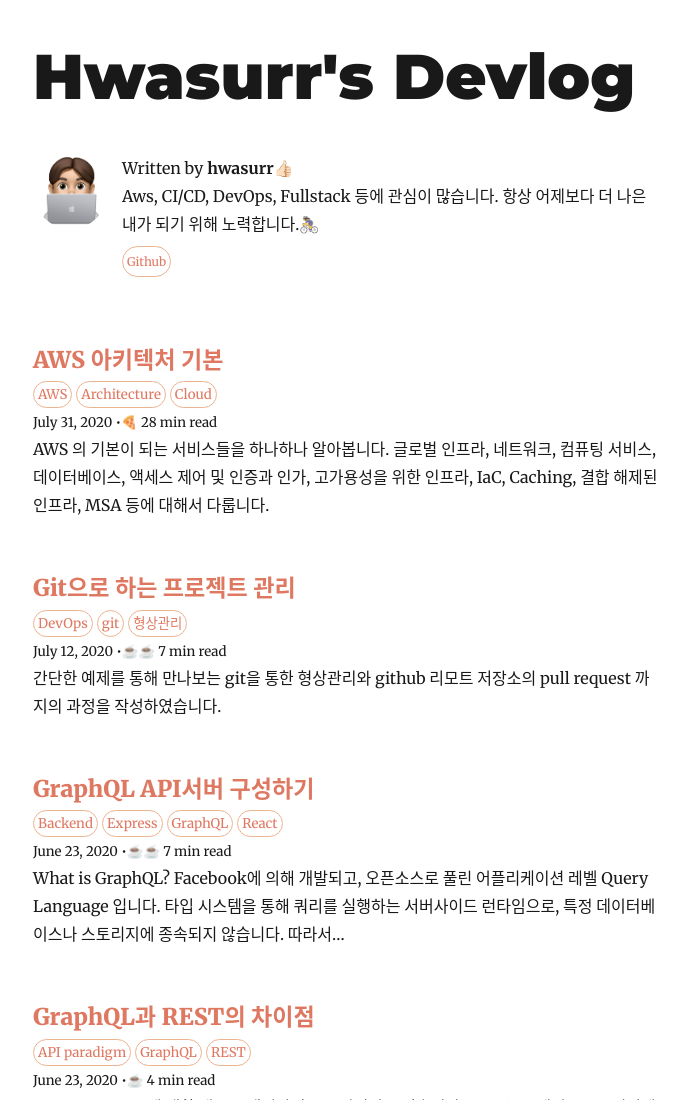
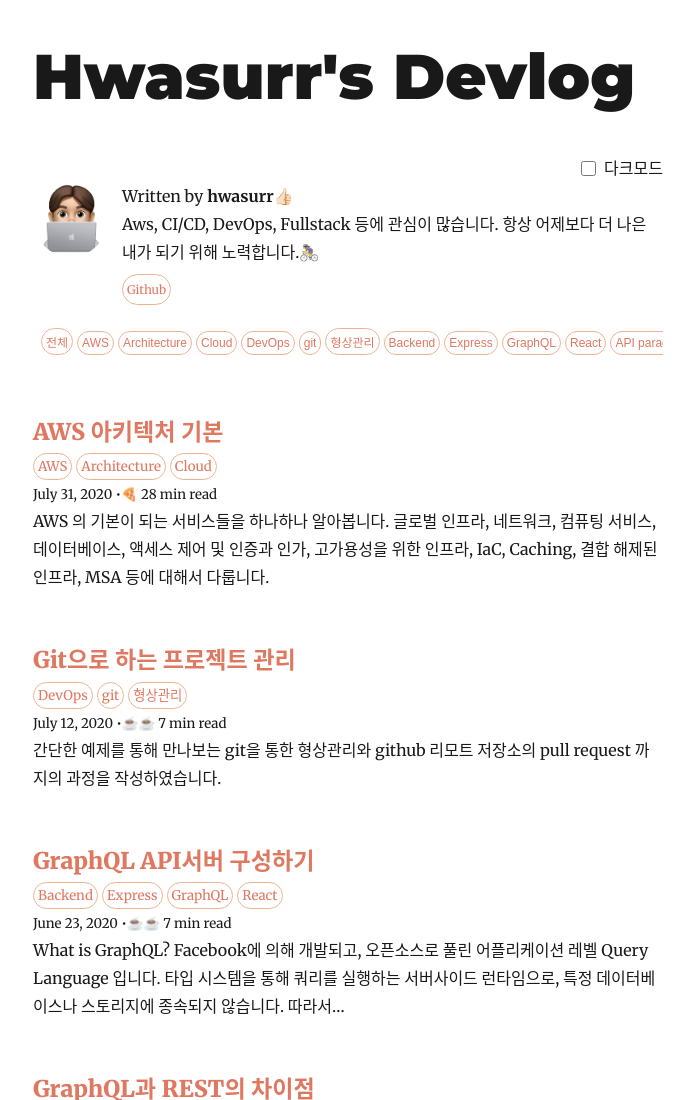
Before and after one commit to hwasurr/gatsby-blog, a Gatsby site: page / in a window 1280 px wide. Shown: the top 1100 px of the page, without its empty margins (292-986 px from the left). Built offline with nearby package versions, Linux system fonts and the light colour scheme; Gatsby itself is replaced by a stand-in of ours; some packages are replaced by stand-ins of ours; a web font is replaced by a local one.

Commit message:
다크모드 추가 + 태그 필터링 추가

```diff
--- a/package.json
+++ b/package.json
@@ -36,6 +36,7 @@
     "gatsby-transformer-sharp": "^2.4.6",
     "gh-pages": "^2.2.0",
     "prismjs": "^1.19.0",
+    "prop-types": "^15.7.2",
     "react": "^16.12.0",
     "react-dom": "^16.12.0",
     "react-helmet": "^5.2.1",
--- a/src/components/bio.tsx
+++ b/src/components/bio.tsx
@@ -40,7 +40,7 @@ const Bio = (): JSX.Element => {
     <div
       style={{
         display: 'flex',
-        marginBottom: rhythm(2.5),
+        marginBottom: rhythm(1 / 2),
       }}
     >
       <Image
--- /dev/null
+++ b/src/components/tagFilter.tsx
@@ -0,0 +1,76 @@
+import React, { useState } from 'react';
+
+export interface TagFilterProps {
+  posts: any;
+  handleSelectedTag: () => void;
+}
+export default function TagFilter({
+  posts,
+  handleSelectedTag
+}): JSX.Element {
+  const SCROLL_SPEED = 2;
+
+  function getAllTags(): string[] {
+    const allTags = ['전체'];
+    posts.forEach(({ node }) => {
+      const { tags } = node.frontmatter;
+
+      tags.forEach((tag) => {
+        if (!allTags.includes(tag)) {
+          allTags.push(tag);
+        }
+      });
+    });
+    return allTags;
+  }
+
+  const [active, setActive] = useState<boolean>(false);
+  const [startX, setStartX] = useState<number>();
+  const [scrollLeft, setScrollLeft] = useState<number>();
+
+  if (posts.length > 0) {
+    return (
+      <div
+        role="listbox"
+        tabIndex={0}
+        style={{
+          backgroundColor: 'inherit',
+          outline: 'none',
+          overflowY: 'hidden',
+          overflowX: 'scroll',
+          userSelect: 'none',
+          cursor: active ? 'grabbing' : 'pointer',
+          display: 'block',
+          whiteSpace: 'nowrap',
+          padding: 8,
+        }}
+        onMouseDown={(e): void => {
+          setStartX(e.pageX - e.currentTarget.offsetLeft);
+          setScrollLeft(e.currentTarget.scrollLeft);
+          setActive(true);
+        }}
+        onMouseUp={(e): void => { setActive(false); }}
+        onMouseLeave={(e): void => { setActive(false); }}
+        onMouseMove={(e): void => {
+          e.preventDefault();
+          if (!active) return;
+          const x = e.pageX - e.currentTarget.offsetLeft;
+          const walk = (x - startX) * SCROLL_SPEED; // scroll-fast
+          e.currentTarget.scrollLeft = scrollLeft - walk;
+        }}
+      >
+        {getAllTags().map((tag) => (
+          <button
+            className="category-tag"
+            type="button"
+            key={tag}
+            style={{ fontSize: 12 }}
+            onClick={(): void => handleSelectedTag(tag)}
+          >
+            {tag}
+          </button>
+        ))}
+      </div>
+    );
+  }
+}
--- /dev/null
+++ b/src/components/toggleButton.tsx
@@ -0,0 +1,26 @@
+import React from 'react';
+
+export interface ToggleButtonProps {
+  toggleValue: boolean;
+  handleToggle: () => void;
+}
+export default function ToggleButton({
+  toggleValue,
+  handleToggle
+}: ToggleButtonProps): JSX.Element {
+  return (
+    <div style={{ display: 'flex', alignItems: 'center', flexDirection: 'row-reverse' }}>
+      <span>다크모드</span>
+      <input
+        onClick={handleToggle}
+        checked={toggleValue}
+        type="checkbox"
+        style={{
+          outline: 'none',
+          width: 25,
+          height: 15,
+        }}
+      />
+    </div>
+  );
+}
--- a/src/pages/index.tsx
+++ b/src/pages/index.tsx
@@ -1,4 +1,4 @@
-import React from 'react';
+import React, { useEffect, useState } from 'react';
 import { Link, graphql } from 'gatsby';
 
 import Bio from '../components/bio';
@@ -9,16 +9,56 @@ import { rhythm } from '../utils/typography';
 // css
 import '../styles/global.css';
 import '../styles/animate.css';
+import TagFilter from '../components/tagFilter';
+import ToggleButton from '../components/toggleButton';
 
 const BlogIndex = ({ data, location }): JSX.Element => {
   const siteTitle = data.site.siteMetadata.title;
   const posts = data.allMarkdownRemark.edges;
 
+  const [selectedTag, setSelectedTag] = useState('전체');
+  function handleSelectedTag(tagname: string): void {
+    setSelectedTag(tagname);
+  }
+  // ******************************************************
+  // theme
+  const [isDarkTheme, setIsDarkTheme] = useState<boolean>();
+
+  // 최초 theme 설정
+  useEffect(() => {
+    const localThemeType = window.localStorage.getItem('themeType');
+    if (localThemeType) {
+      document.body.className = localThemeType;
+      setIsDarkTheme(localThemeType === 'dark');
+    }
+  }, [setIsDarkTheme]);
+
+  // theme 토글 함수
+  function handleThemeToggle(): void {
+    const themeType = document.body.className;
+    if (themeType === 'dark') {
+      window.localStorage.setItem('themeType', '');
+      document.body.className = '';
+      setIsDarkTheme(false);
+    } else {
+      window.localStorage.setItem('themeType', 'dark');
+      document.body.className = 'dark';
+      setIsDarkTheme(true);
+    }
+  }
+
   return (
     <Layout location={location} title={siteTitle}>
+      <ToggleButton toggleValue={isDarkTheme} handleToggle={handleThemeToggle} />
       <SEO title="All posts" />
       <Bio />
-      {posts.map(({ node }) => {
+      <TagFilter posts={posts} handleSelectedTag={handleSelectedTag} />
+      {posts
+        .filter(({ node }) => {
+          if (selectedTag === '전체') return true;
+          return node.frontmatter.tags.includes(selectedTag);
+        })
+        .map(({ node }) => {
           const title = node.frontmatter.title || node.fields.slug;
           return (
             <article key={node.fields.slug}>
--- a/src/styles/global.css
+++ b/src/styles/global.css
@@ -2,16 +2,16 @@
 @font-face {
     font-family: "AppleSDGothicNeoR";
     src: url(./fonts/AppleSDGothicNeoR.ttf) format("truetype");
-  }
+}
 
 html {
     --primary-color: #df7861;
     --secondary-color: #ecb390;
     --third-color: #ecdfc8;
     --fourth-color: #fcf8e8;
-}
-blockquote {
-    border-left: 0.32813rem solid var(--primary-color);
+
+    --dark-font-color: #d8d7d7;
+    --dark-background-color: #282c35;
 }
 body a {
     color: var(--primary-color);
@@ -50,3 +50,61 @@ body a:hover {
     margin-right: 4px;
     cursor: default;
 }
+
+button.category-tag {
+    cursor: pointer;
+    outline: none;
+    background-color: inherit;
+}
+button.category-tag:active {
+    background-color: var(--secondary-color);
+    color: var(--fourth-color);
+}
+blockquote {
+    border-left: 0.32813rem solid var(--primary-color);
+    color: inherit;
+}
+
+
+/* width */
+::-webkit-scrollbar {
+    width: 10px;
+    height: 10px;
+  }
+
+/* Track */
+::-webkit-scrollbar-track {
+    background: #fff;
+}
+
+/* Handle */
+::-webkit-scrollbar-thumb {
+    background: #ddd;
+    border: 2px solid transparent;
+}
+
+/* Handle on hover */
+::-webkit-scrollbar-thumb:hover {
+    background: #c0c0c0
+}
+
+
+.dark ::-webkit-scrollbar-track {
+    background: #d3d3d3;
+}
+
+/* 다크모드 */
+.dark {
+    background-color: var(--dark-background-color);
+    color: var(--dark-font-color);
+}
+/* Handle */
+.dark ::-webkit-scrollbar-thumb {
+    background: #808080;
+    border: 2px solid transparent;
+}
+
+/* Handle on hover */
+.dark ::-webkit-scrollbar-thumb:hover {
+    background: #979797
+}
```
Lines whose indentation alone changed are shown as unchanged.
